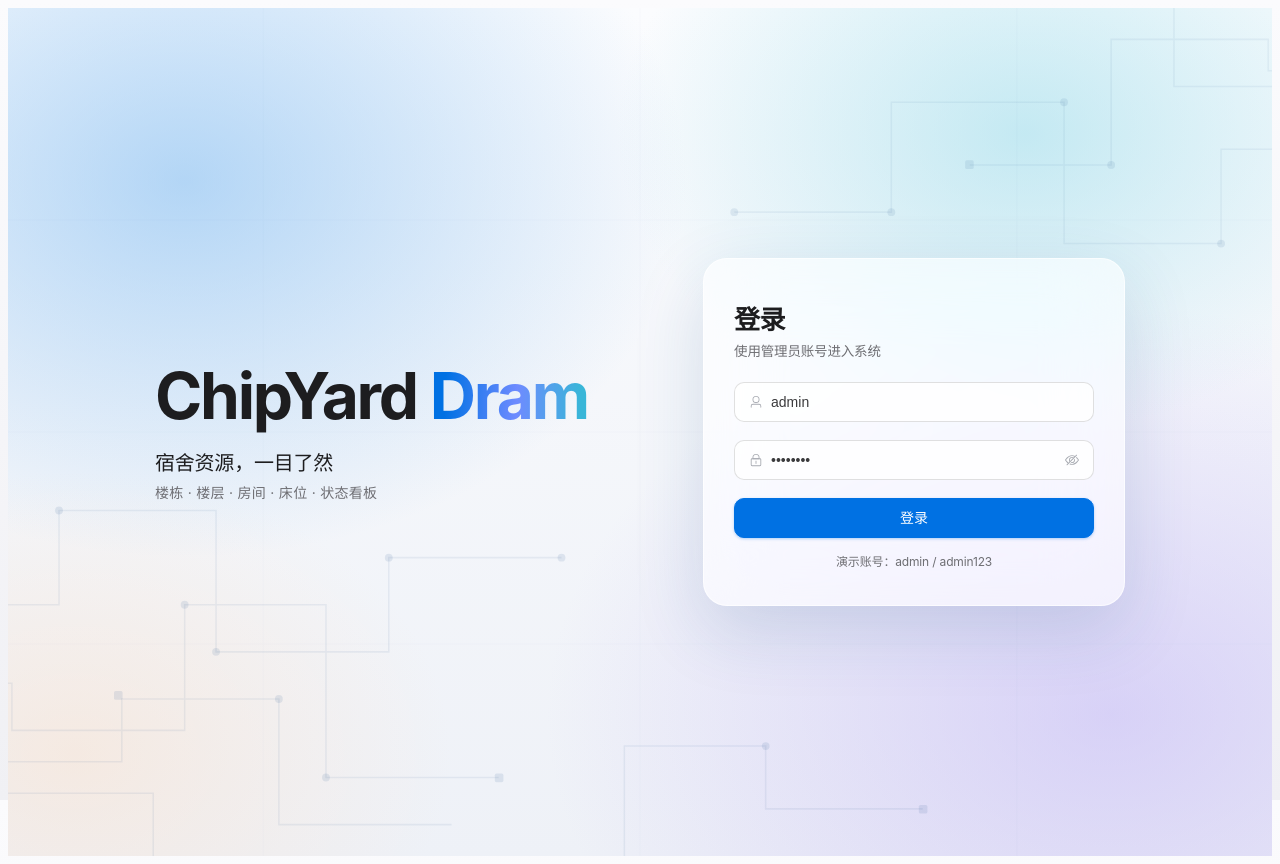
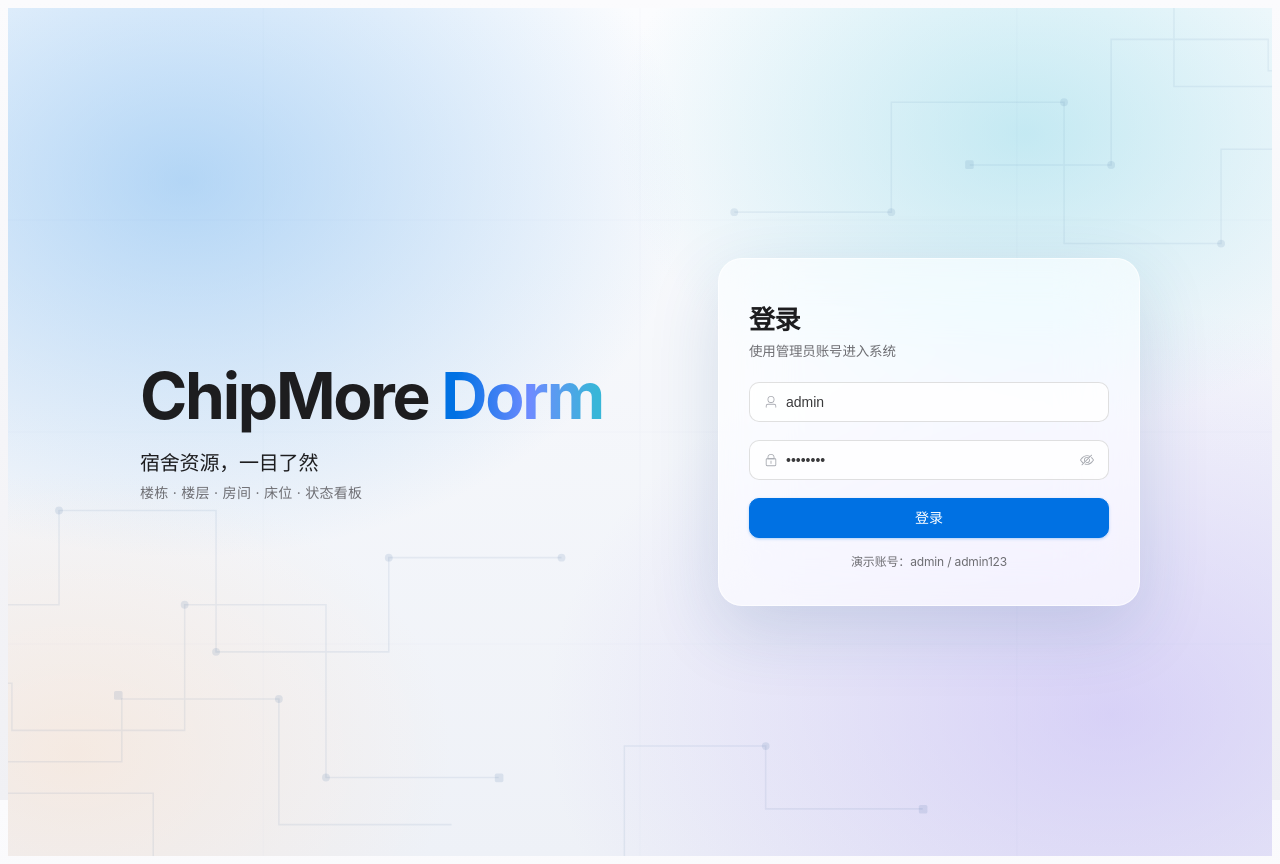
Before and after one commit to Young-123-star/ChipYard, a Vue app in the folder dms-frontend/: page /login in a window 1280 px wide. Built offline with nearby package versions, Linux system fonts and the light colour scheme.

Commit message:
feat(fe): rebrand to ChipMore Dorm

```diff
--- a/dms-frontend/index.html
+++ b/dms-frontend/index.html
@@ -3,7 +3,7 @@
   <head>
     <meta charset="UTF-8" />
     <meta name="viewport" content="width=device-width, initial-scale=1.0" />
-    <title>ChipYard Dram · 宿舍管理系统</title>
+    <title>ChipMore Dorm · 宿舍管理系统</title>
   </head>
   <body>
     <div id="app"></div>
--- a/dms-frontend/src/layout/index.vue
+++ b/dms-frontend/src/layout/index.vue
@@ -1,7 +1,7 @@
 <template>
   <el-container class="layout">
     <el-aside width="220px" class="aside">
-      <div class="logo">ChipYard <span class="logo-accent">Dram</span></div>
+      <div class="logo">ChipMore <span class="logo-accent">Dorm</span></div>
       <el-menu :default-active="route.path" router class="menu">
         <el-menu-item index="/buildings"><el-icon><OfficeBuilding /></el-icon><span>楼栋管理</span></el-menu-item>
         <el-menu-item index="/floors"><el-icon><Files /></el-icon><span>楼层管理</span></el-menu-item>
--- a/dms-frontend/src/views/login/index.vue
+++ b/dms-frontend/src/views/login/index.vue
@@ -1,7 +1,7 @@
 <template>
   <div class="login-container">
     <div class="brand">
-      <div class="wordmark">ChipYard <span>Dram</span></div>
+      <div class="wordmark">ChipMore <span>Dorm</span></div>
       <p class="tagline">宿舍资源，一目了然</p>
       <p class="desc">楼栋 · 楼层 · 房间 · 床位 · 状态看板</p>
     </div>
```
Also changed, not shown: 1 other file (tests, documents, lock files or other folders).
